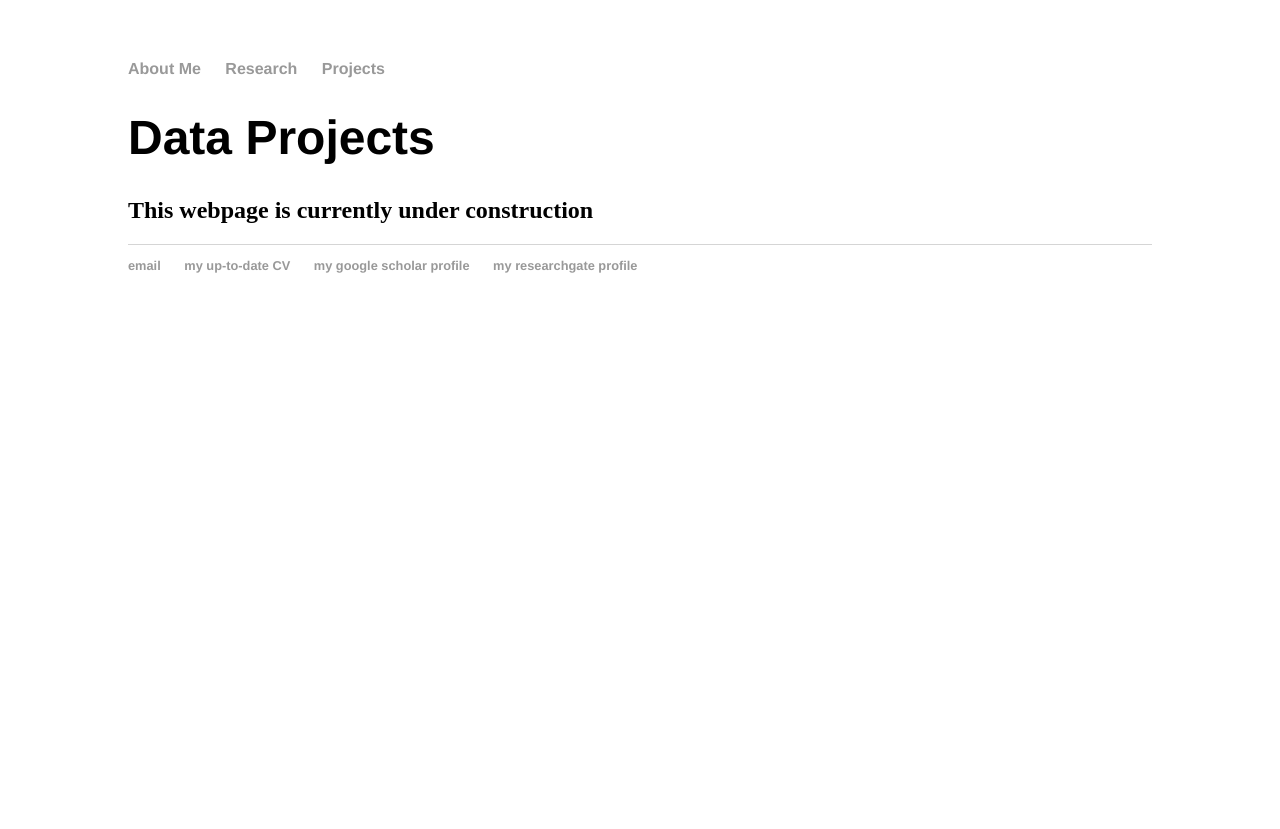
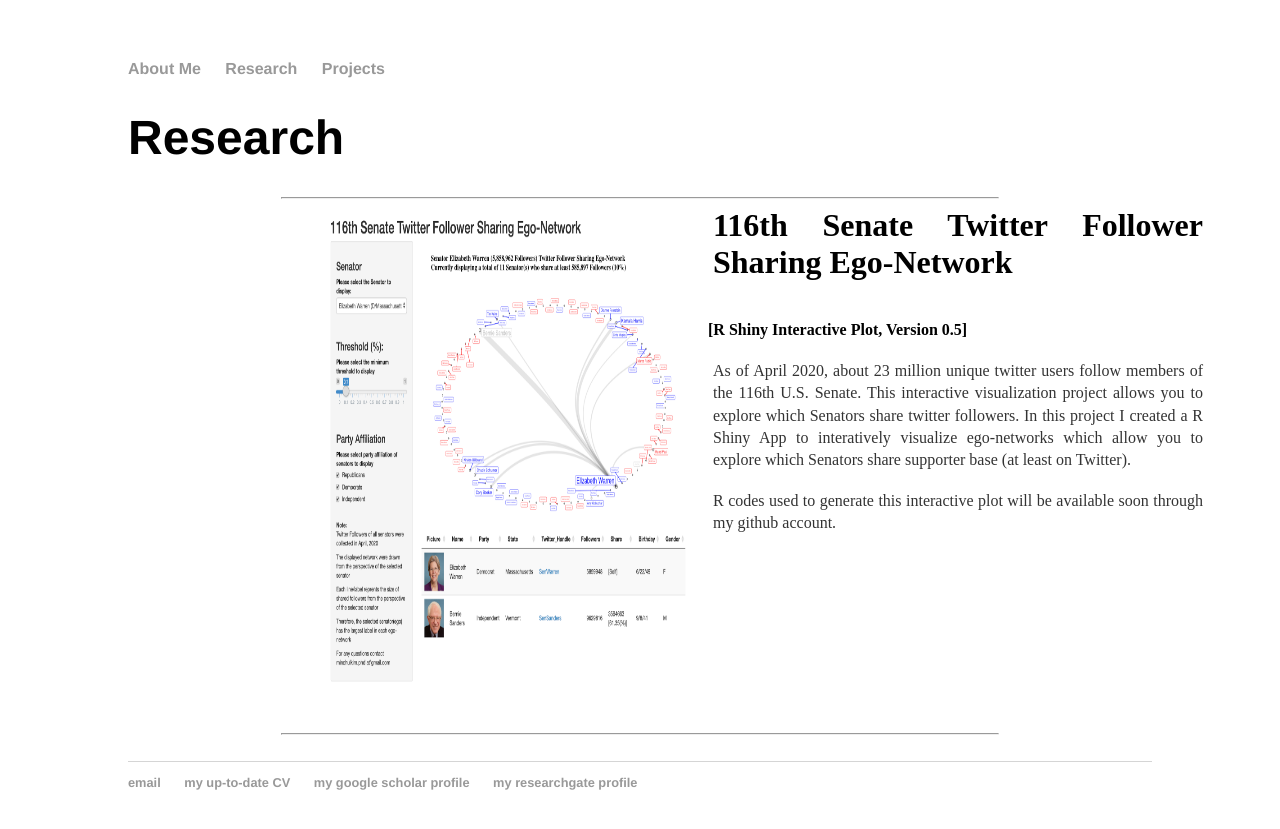
Before and after one commit to minchulkim-phd/minchulkim, a Jekyll site: the page built from projects/index.html, in a window 1280 px wide. Shown: the top 829 px of the page. Built offline with Jekyll 4.4.1, drawn with Linux system fonts in a browser that asks for light colours.

Commit message:
Update index.html

```diff
--- a/projects/index.html
+++ b/projects/index.html
@@ -4,7 +4,23 @@ title: Minchul Kim(Ph.D.)'s Personal Webpage
 ---
 <div class="blurb">
 
-	<h1>Data Projects</h1>
-	<h2>This webpage is currently under construction</h2>
+	<h1>Research</h1>
+
+	<hr width="70%" alight='left'>
+	<div class="slide-content">
+		<img src="/images/twitter_follower_network.png" width='360px;' height='480px;' style="float:left;margin: 5px 20px;">
+                <div class="imgDes">
+			<h3>116th Senate Twitter Follower Sharing Ego-Network</h3>
+			</br>
+		<h4> [R Shiny Interactive Plot, Version 0.5] </h4>
+		<p> As of April 2020, about 23 million unique twitter users follow members of the 116th U.S. Senate. This interactive visualization project allows you to explore which Senators share twitter followers. In this project I created a R Shiny App to interatively visualize ego-networks which allow you to explore which Senators share supporter base (at least on Twitter). </p>
+		</br>
+		<p>R codes used to generate this interactive plot will be available soon through my github account. </p>
+		</div>
+	</div>
+</br>
+	<hr width="70%" alight='left'>
+</br>
+
 
 </div><!-- /.blurb -->
```
